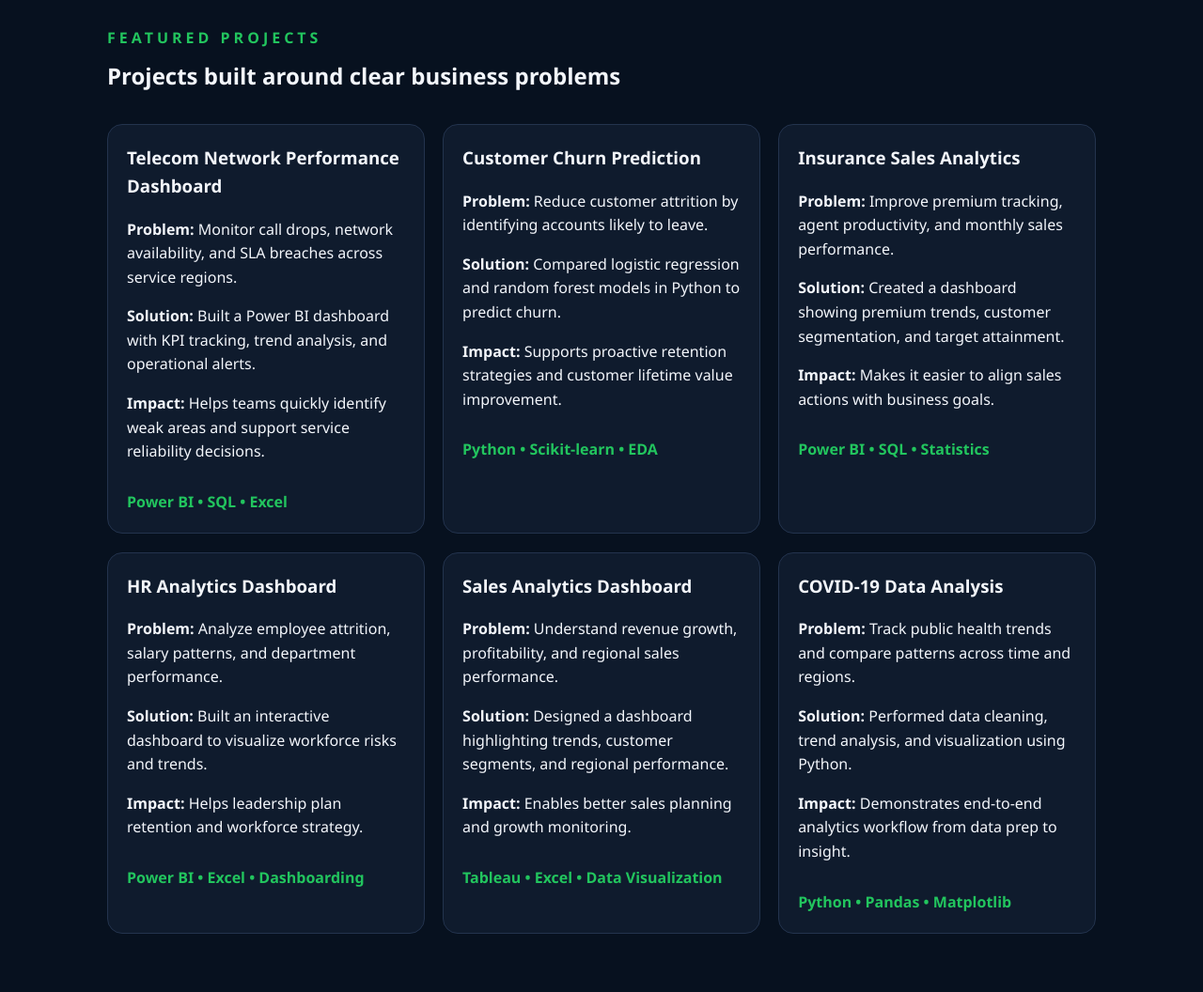
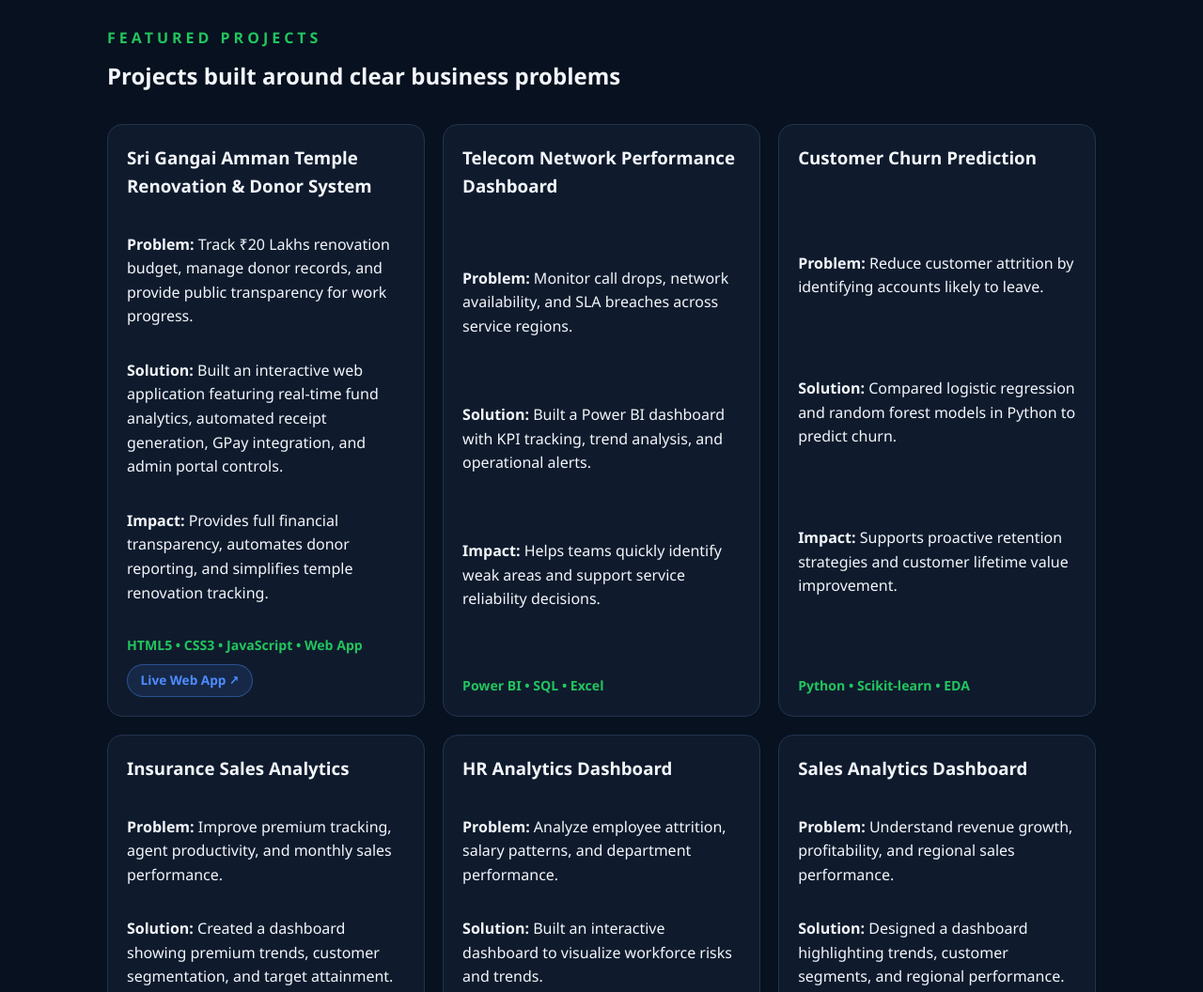
Before and after one commit to haridassece-web/Data-Analytics-portfoilo, a plain HTML site: page index.html in a window 1280 px wide. Shown: the part 1480-2536 px from the top of the page at 94% size. Drawn offline with Linux system fonts and the light colour scheme.

Commit message:
Add Sri Gangai Amman Temple project to portfolio

```diff
--- a/index.html
+++ b/index.html
@@ -81,46 +81,68 @@
         </div>
         <div class="projects-grid">
           <article class="project-card">
+            <h3>Sri Gangai Amman Temple Renovation & Donor System</h3>
+            <p><strong>Problem:</strong> Track ₹20 Lakhs renovation budget, manage donor records, and provide public transparency for work progress.</p>
+            <p><strong>Solution:</strong> Built an interactive web application featuring real-time fund analytics, automated receipt generation, GPay integration, and admin portal controls.</p>
+            <p><strong>Impact:</strong> Provides full financial transparency, automates donor reporting, and simplifies temple renovation tracking.</p>
+            <div class="project-footer">
+              <span>HTML5 • CSS3 • JavaScript • Web App</span>
+              <a href="https://gangaiamman.netlify.app/" target="_blank" rel="noopener" class="project-link">Live Web App ↗</a>
+            </div>
+          </article>
+          <article class="project-card">
             <h3>Telecom Network Performance Dashboard</h3>
             <p><strong>Problem:</strong> Monitor call drops, network availability, and SLA breaches across service regions.</p>
             <p><strong>Solution:</strong> Built a Power BI dashboard with KPI tracking, trend analysis, and operational alerts.</p>
             <p><strong>Impact:</strong> Helps teams quickly identify weak areas and support service reliability decisions.</p>
+            <div class="project-footer">
               <span>Power BI • SQL • Excel</span>
+            </div>
           </article>
           <article class="project-card">
             <h3>Customer Churn Prediction</h3>
             <p><strong>Problem:</strong> Reduce customer attrition by identifying accounts likely to leave.</p>
             <p><strong>Solution:</strong> Compared logistic regression and random forest models in Python to predict churn.</p>
             <p><strong>Impact:</strong> Supports proactive retention strategies and customer lifetime value improvement.</p>
+            <div class="project-footer">
               <span>Python • Scikit-learn • EDA</span>
+            </div>
           </article>
           <article class="project-card">
             <h3>Insurance Sales Analytics</h3>
             <p><strong>Problem:</strong> Improve premium tracking, agent productivity, and monthly sales performance.</p>
             <p><strong>Solution:</strong> Created a dashboard showing premium trends, customer segmentation, and target attainment.</p>
             <p><strong>Impact:</strong> Makes it easier to align sales actions with business goals.</p>
+            <div class="project-footer">
               <span>Power BI • SQL • Statistics</span>
+            </div>
           </article>
           <article class="project-card">
             <h3>HR Analytics Dashboard</h3>
             <p><strong>Problem:</strong> Analyze employee attrition, salary patterns, and department performance.</p>
             <p><strong>Solution:</strong> Built an interactive dashboard to visualize workforce risks and trends.</p>
             <p><strong>Impact:</strong> Helps leadership plan retention and workforce strategy.</p>
+            <div class="project-footer">
               <span>Power BI • Excel • Dashboarding</span>
+            </div>
           </article>
           <article class="project-card">
             <h3>Sales Analytics Dashboard</h3>
             <p><strong>Problem:</strong> Understand revenue growth, profitability, and regional sales performance.</p>
             <p><strong>Solution:</strong> Designed a dashboard highlighting trends, customer segments, and regional performance.</p>
             <p><strong>Impact:</strong> Enables better sales planning and growth monitoring.</p>
+            <div class="project-footer">
               <span>Tableau • Excel • Data Visualization</span>
+            </div>
           </article>
           <article class="project-card">
             <h3>COVID-19 Data Analysis</h3>
             <p><strong>Problem:</strong> Track public health trends and compare patterns across time and regions.</p>
             <p><strong>Solution:</strong> Performed data cleaning, trend analysis, and visualization using Python.</p>
             <p><strong>Impact:</strong> Demonstrates end-to-end analytics workflow from data prep to insight.</p>
+            <div class="project-footer">
               <span>Python • Pandas • Matplotlib</span>
+            </div>
           </article>
         </div>
       </section>
--- a/styles.css
+++ b/styles.css
@@ -140,15 +140,52 @@ h1 {
   font-weight: 600;
 }
 
+.project-card {
+  display: flex;
+  flex-direction: column;
+  justify-content: space-between;
+}
+
 .projects-grid {
   grid-template-columns: repeat(auto-fit, minmax(280px, 1fr));
 }
 
+.project-footer {
+  display: flex;
+  align-items: center;
+  justify-content: space-between;
+  gap: 0.5rem;
+  margin-top: 1rem;
+  flex-wrap: wrap;
+}
+
 .project-card span {
   display: inline-block;
-  margin-top: 0.75rem;
   color: var(--accent-2);
   font-weight: 600;
+  font-size: 0.88rem;
+}
+
+.project-link {
+  display: inline-flex;
+  align-items: center;
+  gap: 0.3rem;
+  padding: 0.35rem 0.85rem;
+  background: rgba(79, 140, 255, 0.12);
+  color: var(--accent);
+  border: 1px solid rgba(79, 140, 255, 0.4);
+  border-radius: 999px;
+  text-decoration: none;
+  font-size: 0.85rem;
+  font-weight: 600;
+  transition: all 0.2s ease;
+}
+
+.project-link:hover {
+  background: var(--accent);
+  color: #ffffff;
+  border-color: var(--accent);
+  box-shadow: 0 0 12px rgba(79, 140, 255, 0.4);
 }
 
 .resume-box {
```
Also changed, not shown: 1 other file. Lines whose indentation alone changed are shown as unchanged.
